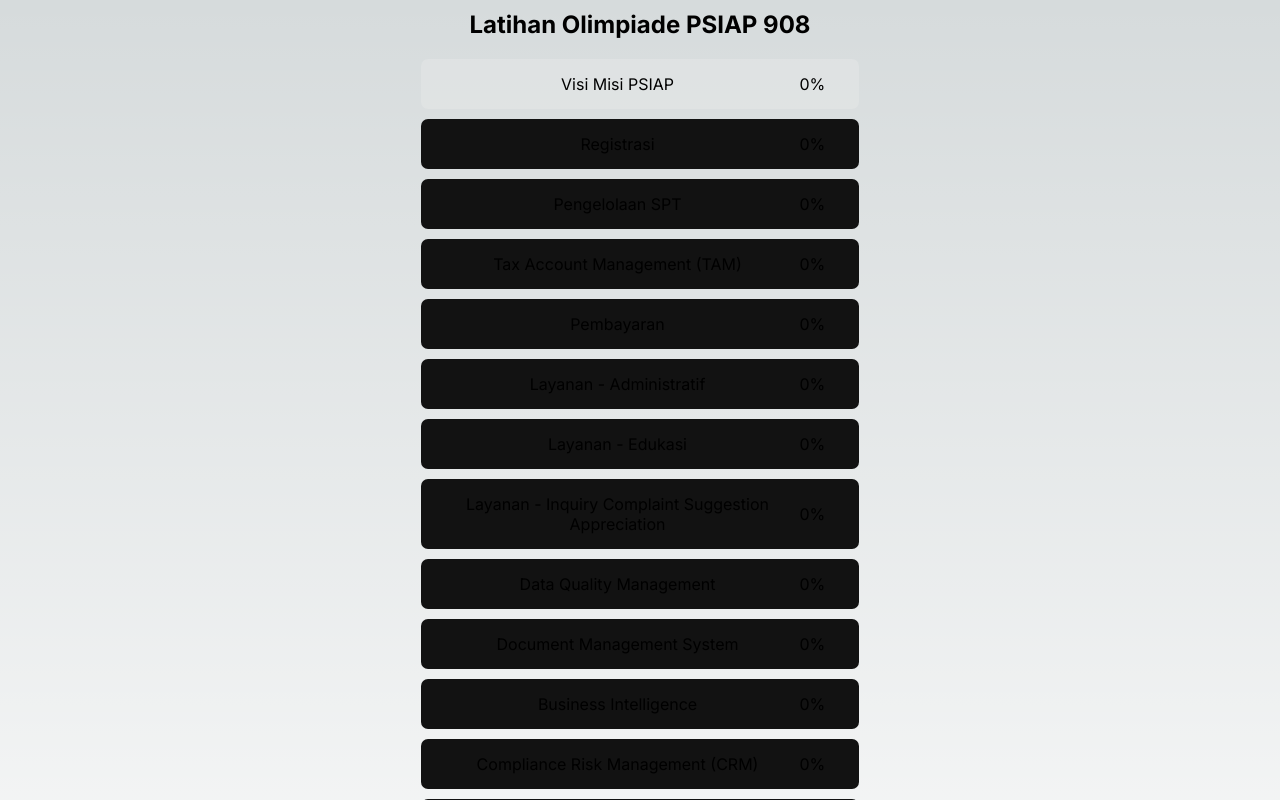
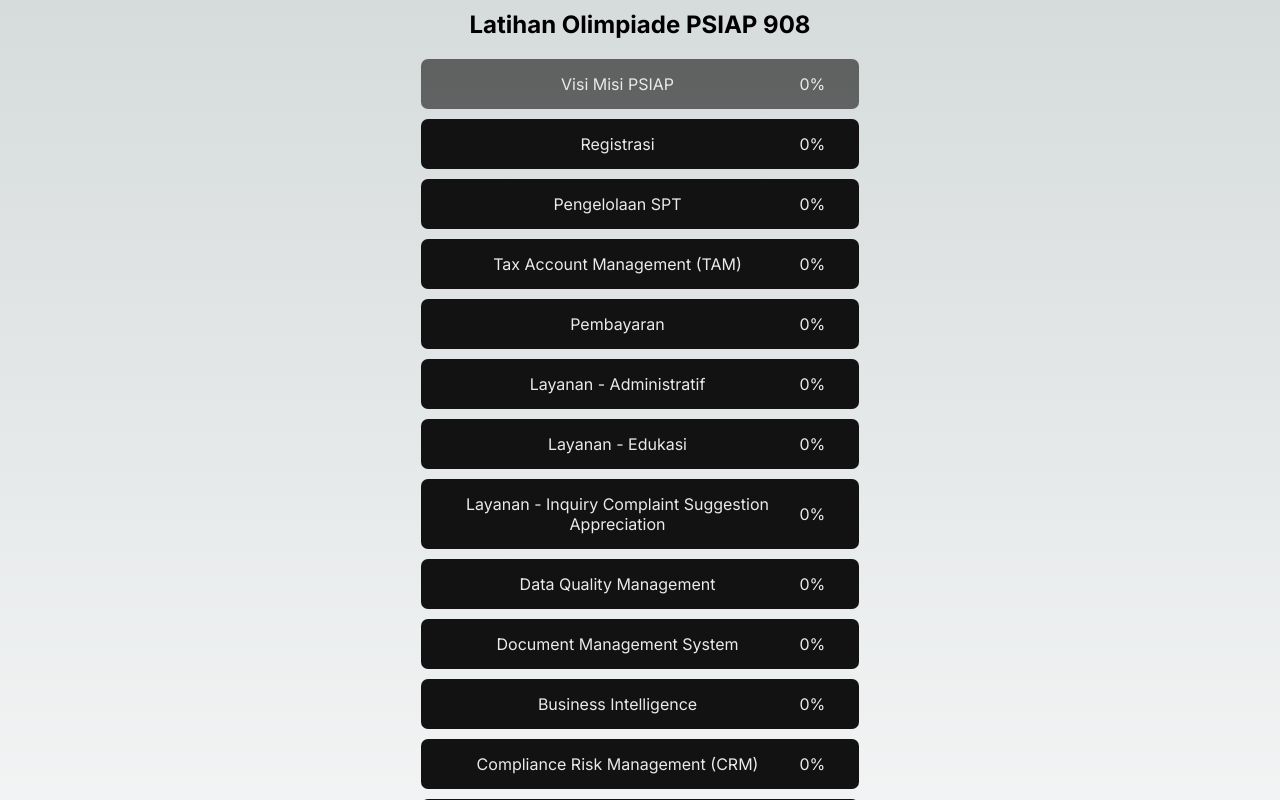
Before and after one commit to praktisa/tabananreform, a Next.js app: page / in a window 1280 px wide. In both pictures the pointer is over the element 640 px from the left and 84 px from the top of the page. Shown: the top 800 px of the page. Built offline with nearby package versions, Linux system fonts and the light colour scheme.

Commit message:
modified:   app/feature/Navigation/Navigation.module.css 	modified:   app/feature/components/Quis/Soal/Soal.module.css

```diff
--- a/app/feature/Navigation/Navigation.module.css
+++ b/app/feature/Navigation/Navigation.module.css
@@ -3,6 +3,7 @@
     text-align: center;
     display: grid;
     place-content: center;
+    color: #eaeaea;
 }
 
 .container{
@@ -21,8 +22,21 @@
    align-items: center;
 }
 
-.container div:hover{
+
+
+
+@media (prefers-color-scheme: light) {
+    .container div:hover{
+
+    background:#12121299;
+
+    }
+}
+
+@media (prefers-color-scheme: dark) {
+   .container div:hover{
 
    background:#eaeaea50;
 
 }
+}
--- a/app/feature/components/Quis/Soal/Soal.module.css
+++ b/app/feature/components/Quis/Soal/Soal.module.css
@@ -6,6 +6,7 @@
     display: grid;
     grid-template-columns: 0.07fr 0.93fr;
     user-select: none;
+    color: #eaeaea;
 }
 
 .no{
```
